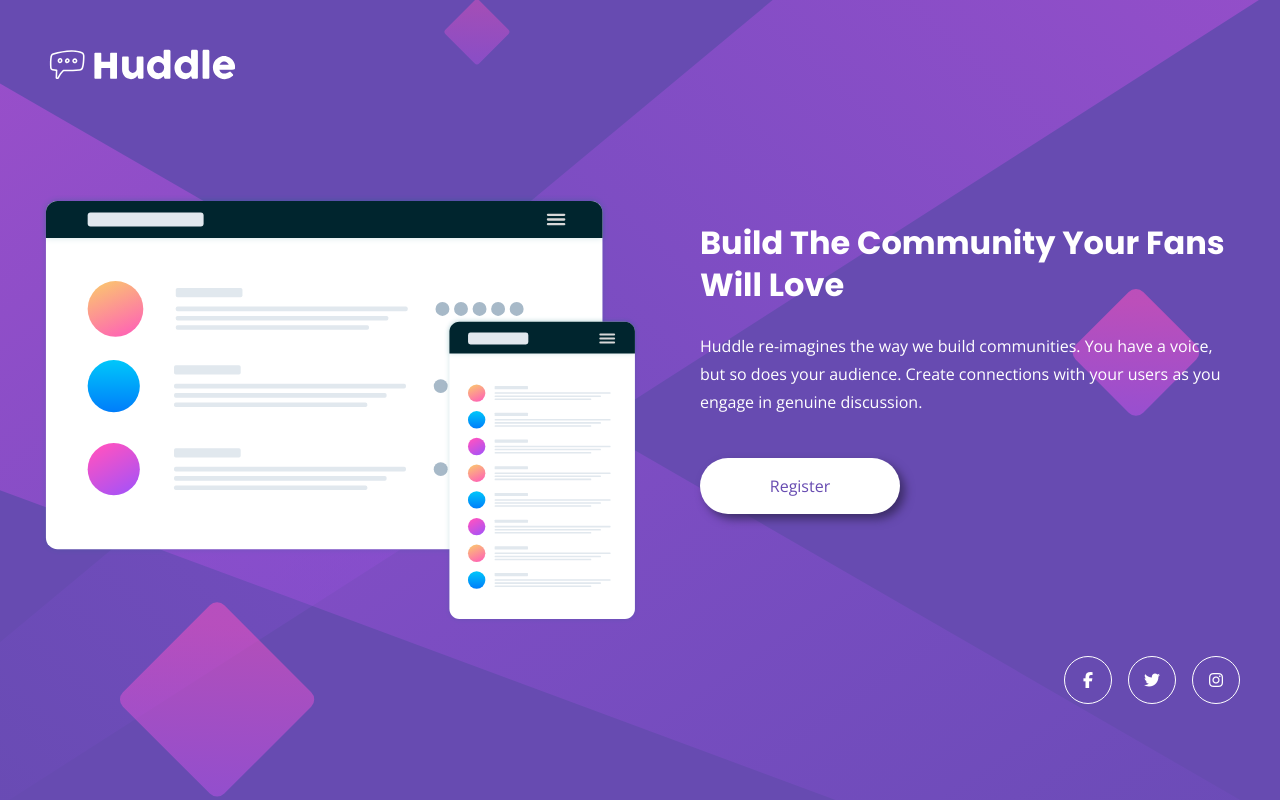
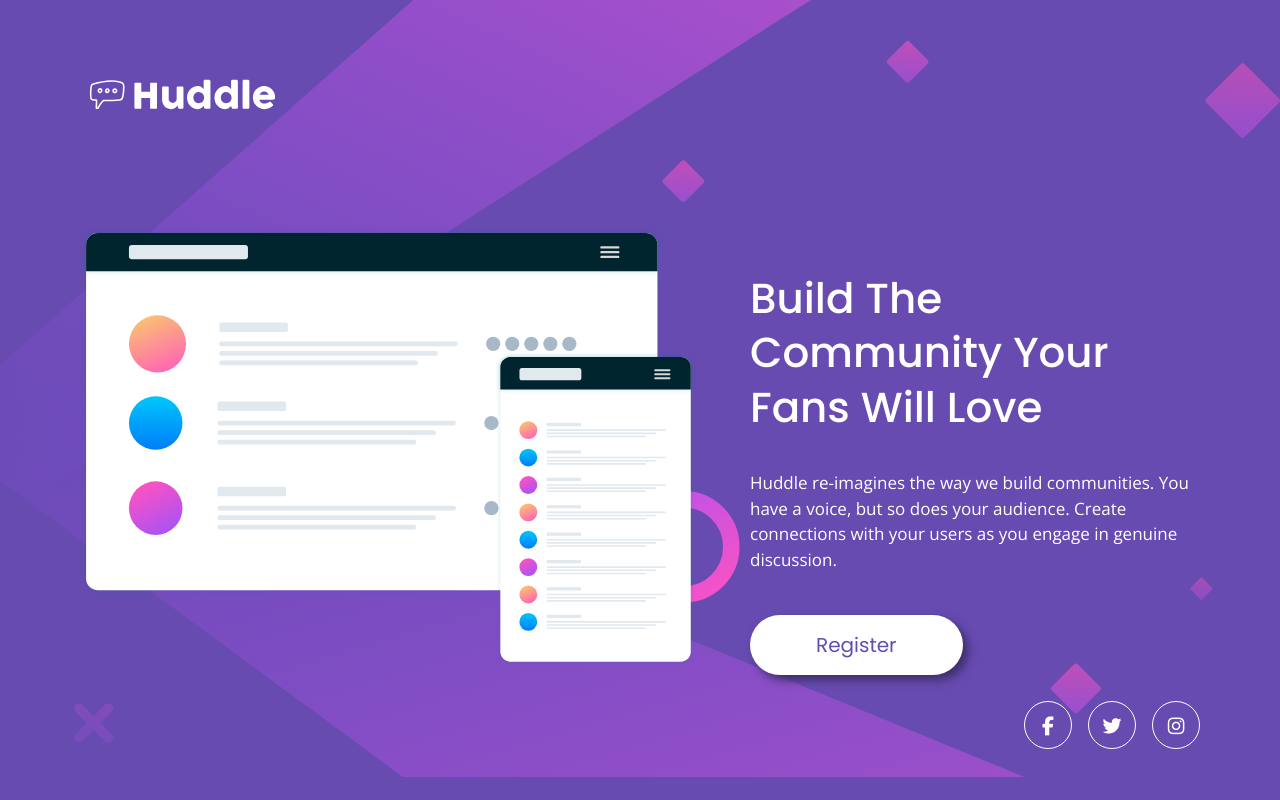
Before and after one commit to arfernanda/huddle-landing-page, a plain HTML site: page index.html in a window 1280 px wide. Drawn offline with nearby package versions, Linux system fonts and the light colour scheme.

Commit message:
Altera os espaçamentos da página

```diff
--- a/css/_global.scss
+++ b/css/_global.scss
@@ -10,7 +10,7 @@ body, html{
 body{
   line-height: 1.5;
   font-family: $font-body;
-  font-size: 16px;
+  font-size: 19px;
 }
 
 a, a:visited{
@@ -18,13 +18,14 @@ a, a:visited{
 }
 
 header{
-  margin-bottom: 50px;
+  margin-bottom: 115px;
   @media screen and (min-width: 1024px) {
     margin-bottom: 100px;
   }
 
   img{
-    width: 120px;
+    width: 240px;
+    padding-top: 30px;
     @media screen and (min-width: 1024px) {
       width: 200px;
     }
--- a/css/_homepage.scss
+++ b/css/_homepage.scss
@@ -2,14 +2,14 @@ body{
   padding: 40px;
   background-color: $purple;
   background-image: url('/images/bg-mobile.svg');
-  background-size: cover;
+  background-size: contain;
   background-repeat: no-repeat;
-  background-position: center center;
+  background-position: top;
   color: #FFFFFF;
 
-  @media screen and (min-width: 1024) {
+  @media screen and (min-width: 1024px) {
     background-image: url('/images/bg-desktop.svg');
-    padding: 60px 80px 40px 80px;
+    padding: 40px 80px 40px 80px;
   }
 }
 
@@ -26,31 +26,39 @@ main{
 .mainImage{
   @media screen and (max-width: 1024px) {
     margin-bottom: 70px;
+
+    img{
+      padding: 0px 100px 0px 40px;
+    }
   }
 
   img{
-    width: 100%;
+    width: 110%;
   }
 }
 
 .mainText{
-  line-height: 1.75;
+  line-height: 1.5;
   text-align: center;
+  font-size: 32px;
+  font-weight: 300;
+  padding: 0px 20px;
 
   @media screen and (min-width: 1024px) {
-    padding-left: 60px;
+    padding: 10px 10px 0px 110px;
     text-align: left;
+    font-size: 17px;
   }
 }
 
 h1{
   font-family: $font-title;
-  font-size: 22px;
-  font-weight: 700;
+  font-size: 46px;
+  font-weight: 500;
   line-height: 1.5;
 
   @media screen and (min-width: 1024px) {
-    font-size: 32px;
+    font-size: 42px;
     line-height: 1.3;
   }
 }
@@ -58,18 +66,22 @@ h1{
 a.cta{
   display: inline-block;
   position: relative;
-  min-width: 250px;
+  min-width: 400px;
   margin-top: 26px;
-  padding: 20px;
+  padding: 28px;
   background-color: #FFFFFF;
+  font-family: $font-title;
+  font-size: 24px;
+  font-weight: 400;
   color:$purple;
   line-height: 1;
   text-align: center;
-  border-radius: 30px;
+  border-radius: 40px;
   box-shadow: 5px 5px 10px darken($purple, 20%);
   transition: 0.25s;
 
   @media screen and (min-width: 1024px) {
+    font-size: 20px;
     min-width: 200px;
     padding: 20px 66px;
   }
@@ -81,3 +93,9 @@ a.cta:hover{
   color: #FFFFFF;
   transition: 0.25s;
 }
+
+footer{
+  @media screen and (max-width: 1024px) {
+  padding-top: 80px;
+  }
+}
--- a/index.html
+++ b/index.html
@@ -8,7 +8,8 @@
   <title>Huddle landing page</title>
   <link rel="stylesheet" href="css/all.css">
   <link rel="stylesheet" href="css/style.css">
-  <link href="https://fonts.googleapis.com/css2?family=Open+Sans&family=Poppins:wght@400;700&display=swap"
+  <link
+    href="https://fonts.googleapis.com/css2?family=Open+Sans:wght@300;400;700&family=Poppins:wght@300;400;500;600;700&display=swap"
     rel="stylesheet">
 </head>
 
```
Also changed, not shown: css/style.css, 1 other file.
